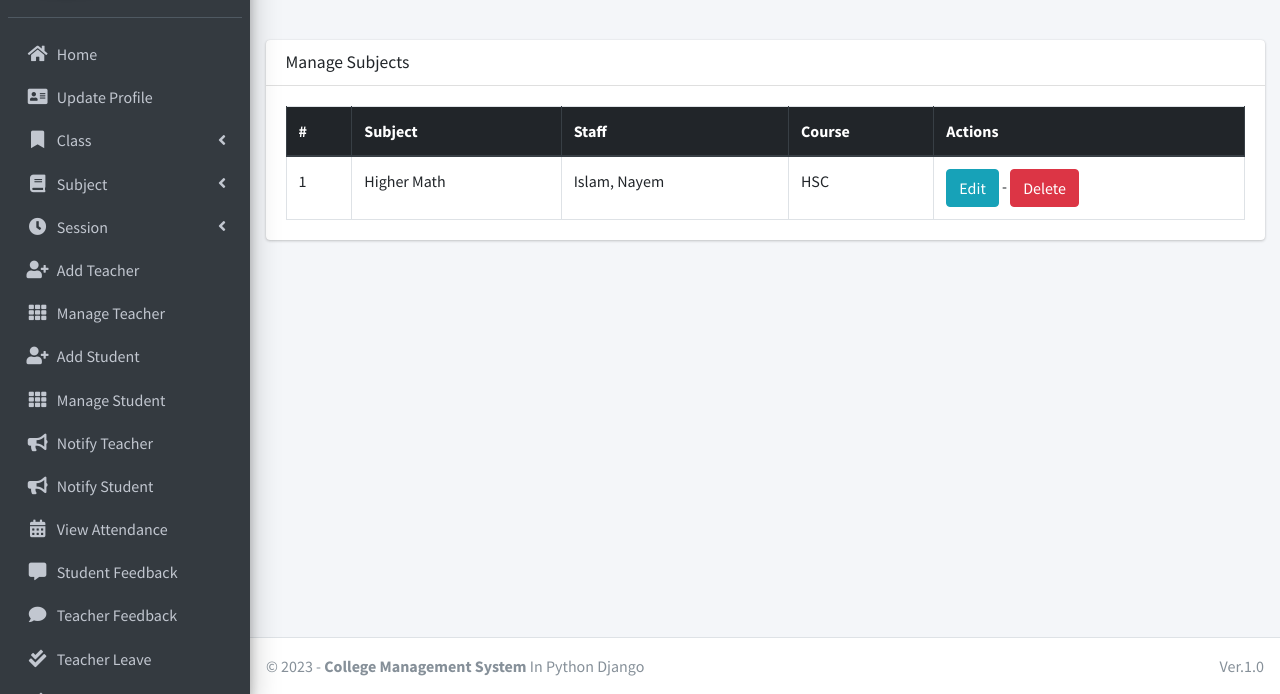
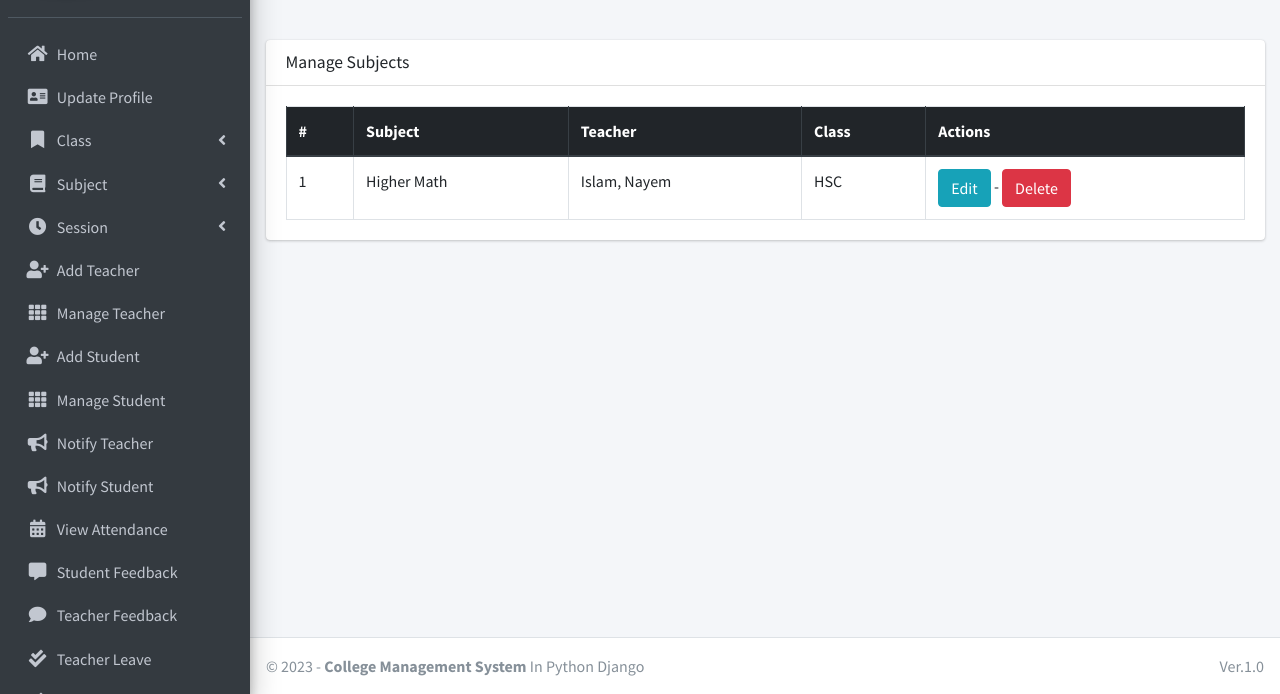
Before and after one commit to team-gigabyte10/college, a Django app: page /subject/manage/ in a window 1280 px wide. Shown: the part 106-800 px from the top of the page. Run offline with Django 3.2, Linux system fonts and the light colour scheme; a user stored in the database is signed in; data comes from the database, SQL or seed files in the repository; some libraries are stand-ins or nearby versions.

Commit message:
Update manage_subject.html

```diff
--- a/main_app/templates/hod_template/manage_subject.html
+++ b/main_app/templates/hod_template/manage_subject.html
@@ -19,8 +19,8 @@
                                 <tr>
                                     <th>#</th>
                                     <th>Subject</th>
-                                    <th>Staff</th>
-                                    <th>Course</th>
+                                    <th>Teacher</th>
+                                    <th>Class</th>
                                     <th>Actions</th>
                                 </tr>
                             </thead>
```
